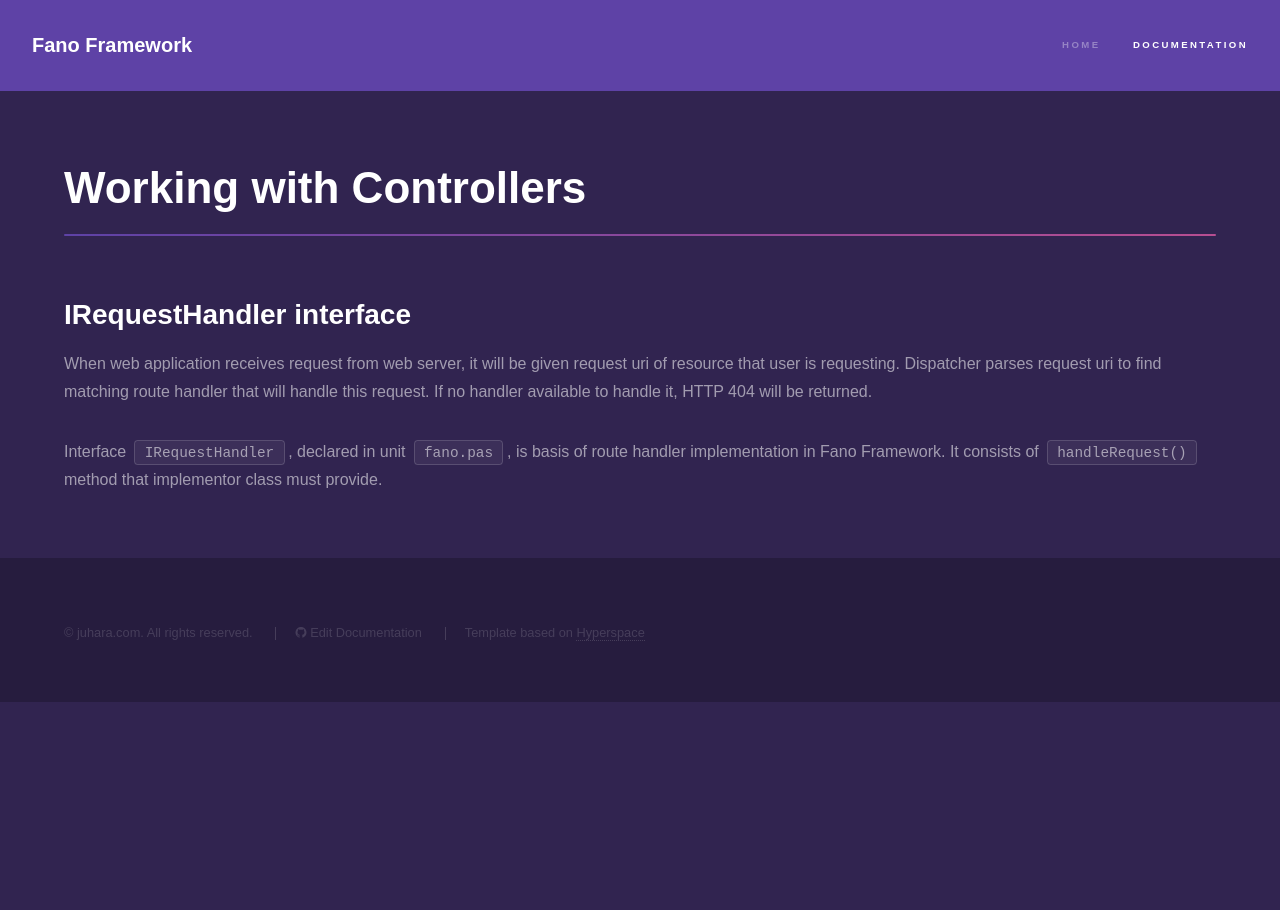
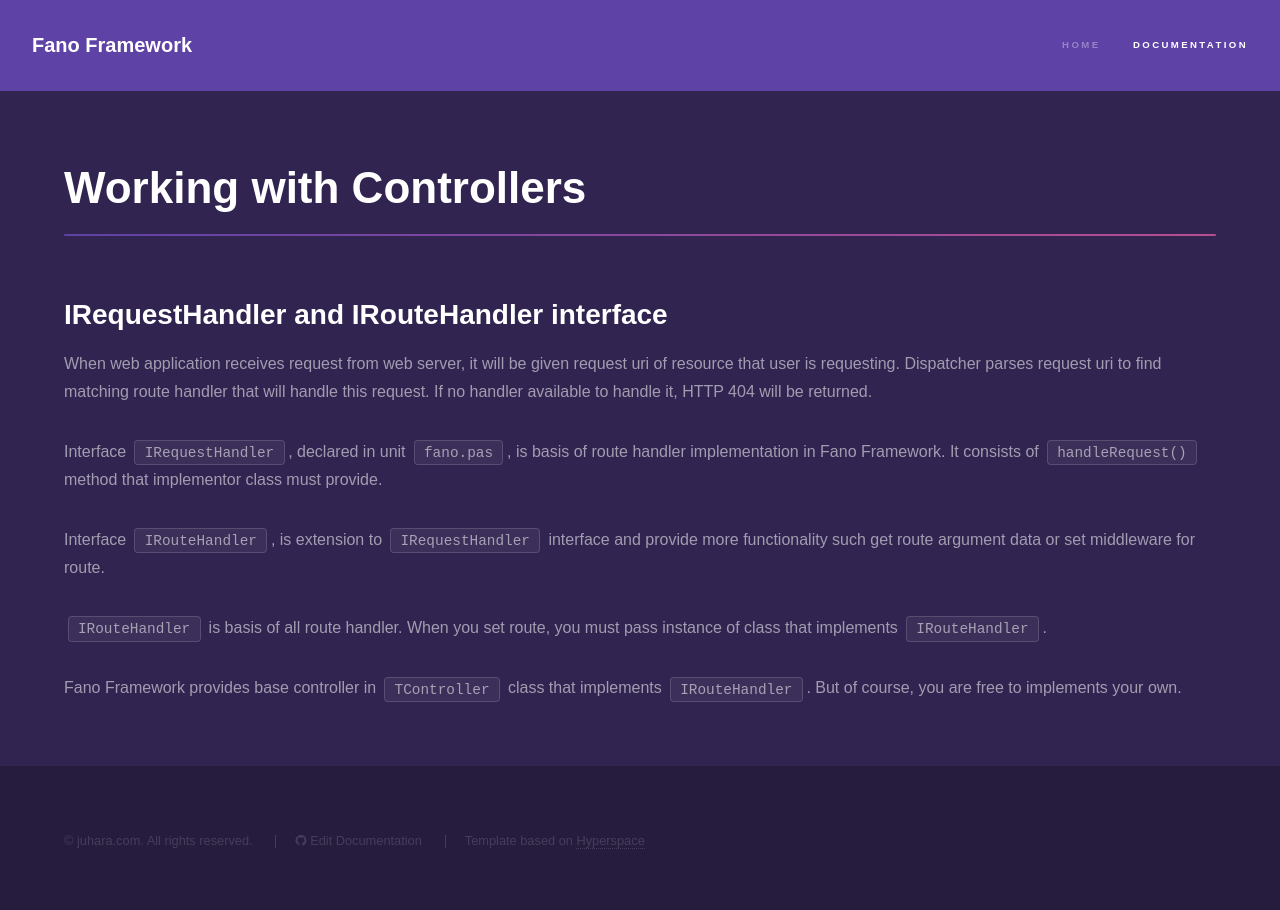
Before and after one commit to fanoframework/fanoframework.github.io, a Jekyll site: the page built from working-with-controllers/index.md, in a window 1280 px wide. Built offline with Jekyll 4.4.1, drawn with Linux system fonts in a browser that asks for light colours; our own code applies the rules of GitHub Pages for plain Markdown files.

Commit message:
add more content

```diff
--- a/working-with-controllers/index.md
+++ b/working-with-controllers/index.md
@@ -6,10 +6,16 @@ description: Tutorial on how to work with controllers in Fano Framework
 <h1 class="major">Working with Controllers</h1>
 
 
-## IRequestHandler interface
+## IRequestHandler and IRouteHandler interface
 
 When web application receives request from web server, it will be given
 request uri of resource that user is requesting.
 Dispatcher parses request uri to find matching route handler that will handle this request. If no handler available to handle it, HTTP 404 will be returned.
 
 Interface `IRequestHandler`, declared in unit `fano.pas`, is basis of route handler implementation in Fano Framework. It consists of `handleRequest()` method that implementor class must provide.
+
+Interface `IRouteHandler`, is extension to `IRequestHandler` interface and provide more functionality such get route argument data or set middleware for route.
+
+`IRouteHandler` is basis of all route handler. When you set route, you must pass instance of class that implements `IRouteHandler`.
+
+Fano Framework provides base controller in `TController` class that implements `IRouteHandler`. But of course, you are free to implements your own.
```
